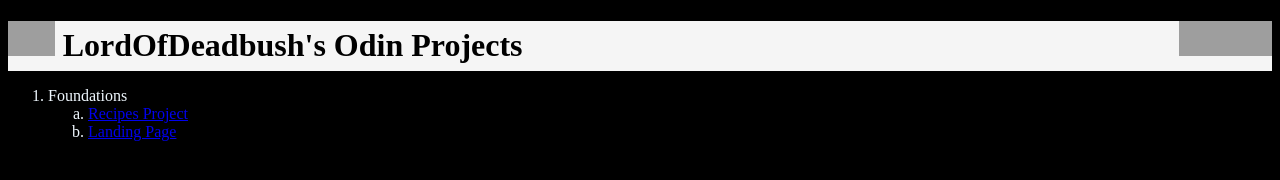
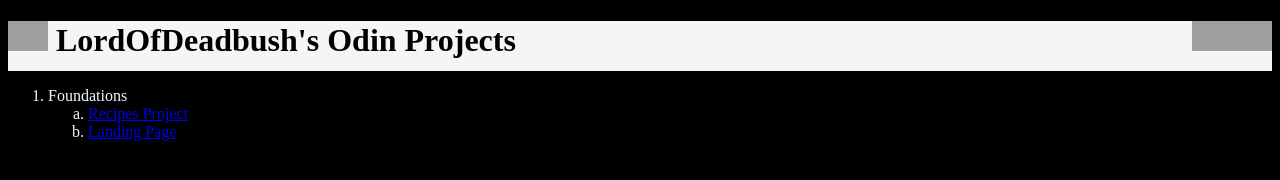
Before and after one commit to LordOfDeadbush/Landing-Page, a plain HTML site: page odin-projects.html in a window 1280 px wide. Drawn offline with Linux system fonts and the light colour scheme; grey boxes are pictures that could not be loaded.

Commit message:
added inline css
maybe this will fix the image size issue

```diff
--- a/odin-projects.html
+++ b/odin-projects.html
@@ -10,11 +10,11 @@
 <body>
     <header>
         <h1>
-            <a href="index.html"><img src=https://encrypted-tbn0.gstatic.com/images?q=tbn:ANd9GcQ_t56YvQqdUUI5VYW6dpIlRdONRMmjCM_HGbgFrdA&s></a>
+            <a href="index.html"><img src=https://encrypted-tbn0.gstatic.com/images?q=tbn:ANd9GcQ_t56YvQqdUUI5VYW6dpIlRdONRMmjCM_HGbgFrdA&s style="height:30px"></a>
             LordOfDeadbush's Odin Projects
             <links>
-            <a href="https://github.com/LordOfDeadbush"><img src=https://github.githubassets.com/images/modules/logos_page/GitHub-Mark.png align="right"></a>
-            <a href="https://www.youtube.com/watch?v=dQw4w9WgXcQ"><img src="https://upload.wikimedia.org/wikipedia/commons/thumb/0/09/YouTube_full-color_icon_%282017%29.svg/2560px-YouTube_full-color_icon_%282017%29.svg.png" align="right"></a>
+            <a href="https://github.com/LordOfDeadbush"><img src=https://github.githubassets.com/images/modules/logos_page/GitHub-Mark.png align="right" style="height:30px"></a>
+            <a href="https://www.youtube.com/watch?v=dQw4w9WgXcQ"><img src="https://upload.wikimedia.org/wikipedia/commons/thumb/0/09/YouTube_full-color_icon_%282017%29.svg/2560px-YouTube_full-color_icon_%282017%29.svg.png" align="right" style="height:30px"></a>
             </links>
         </h1>
     </header>
```
